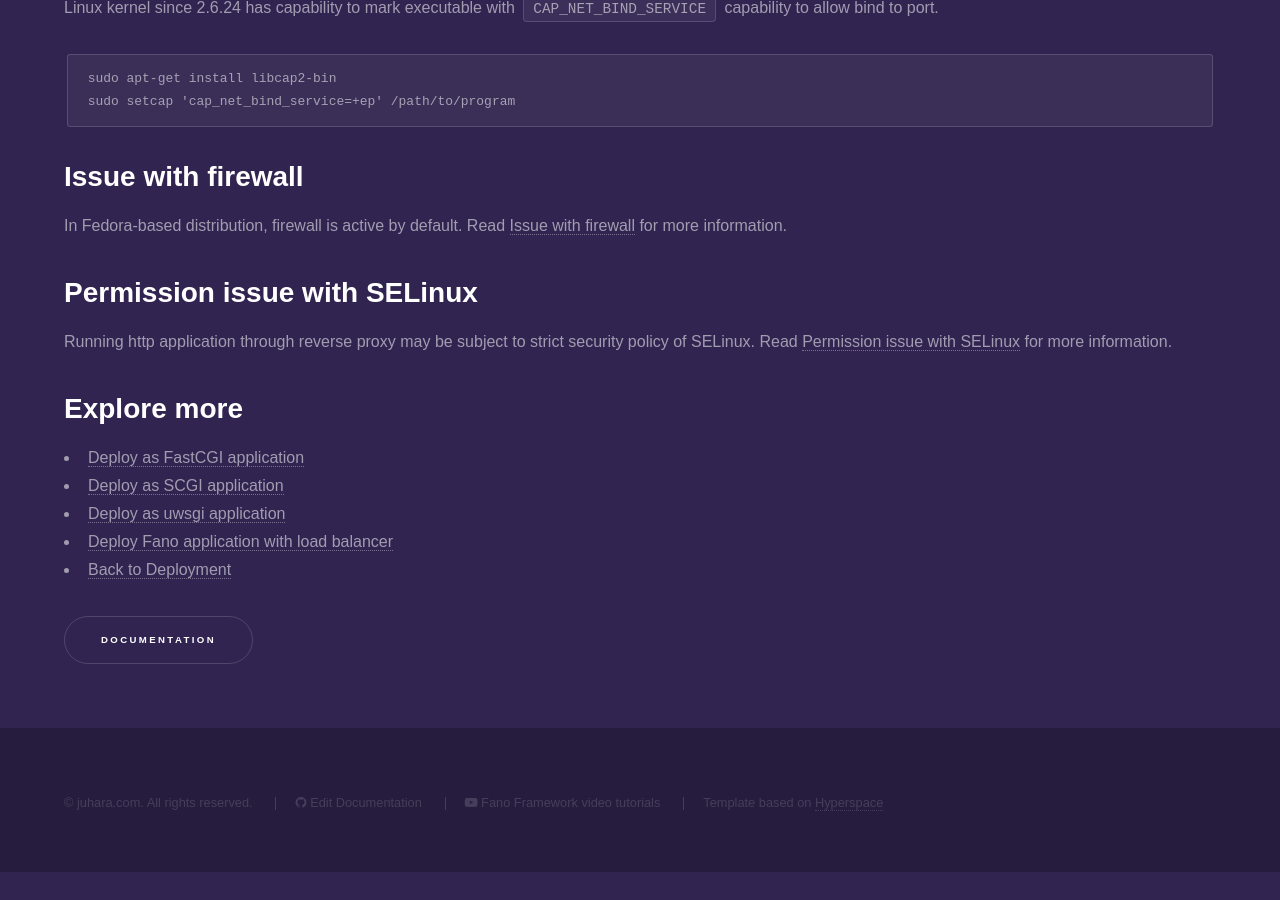
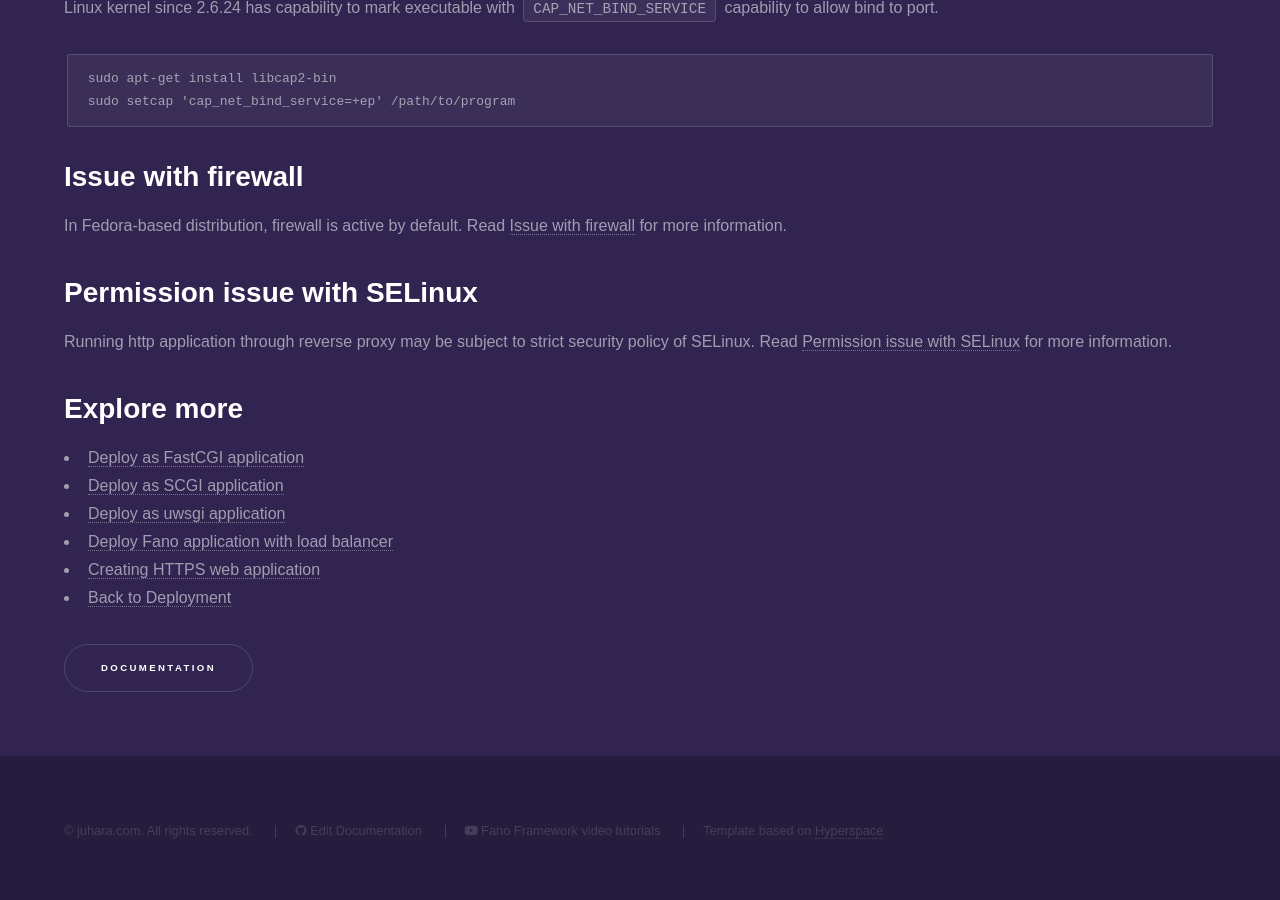
Before and after one commit to fanoframework/fanoframework.github.io, a Jekyll site: the page built from deployment/standalone-web-server/index.md, in a window 1280 px wide and 900 px high, scrolled down 4733 px. Built offline with Jekyll 4.4.1, drawn with Linux system fonts in a browser that asks for light colours; our own code applies the rules of GitHub Pages for plain Markdown files; before the commit the page ends 5605 px from its top, so only the background shows below that.

Commit message:
add relevant page

```diff
--- a/deployment/standalone-web-server/index.md
+++ b/deployment/standalone-web-server/index.md
@@ -188,4 +188,5 @@ Running http application through reverse proxy may be subject to strict security
 - [Deploy as SCGI application](/deployment/scgi)
 - [Deploy as uwsgi application](/deployment/uwsgi)
 - [Deploy Fano application with load balancer](/deployment/load-balancer-setup)
+- [Creating HTTPS web application](/tutorials/creating-https-application)
 - [Back to Deployment](/deployment)
```
